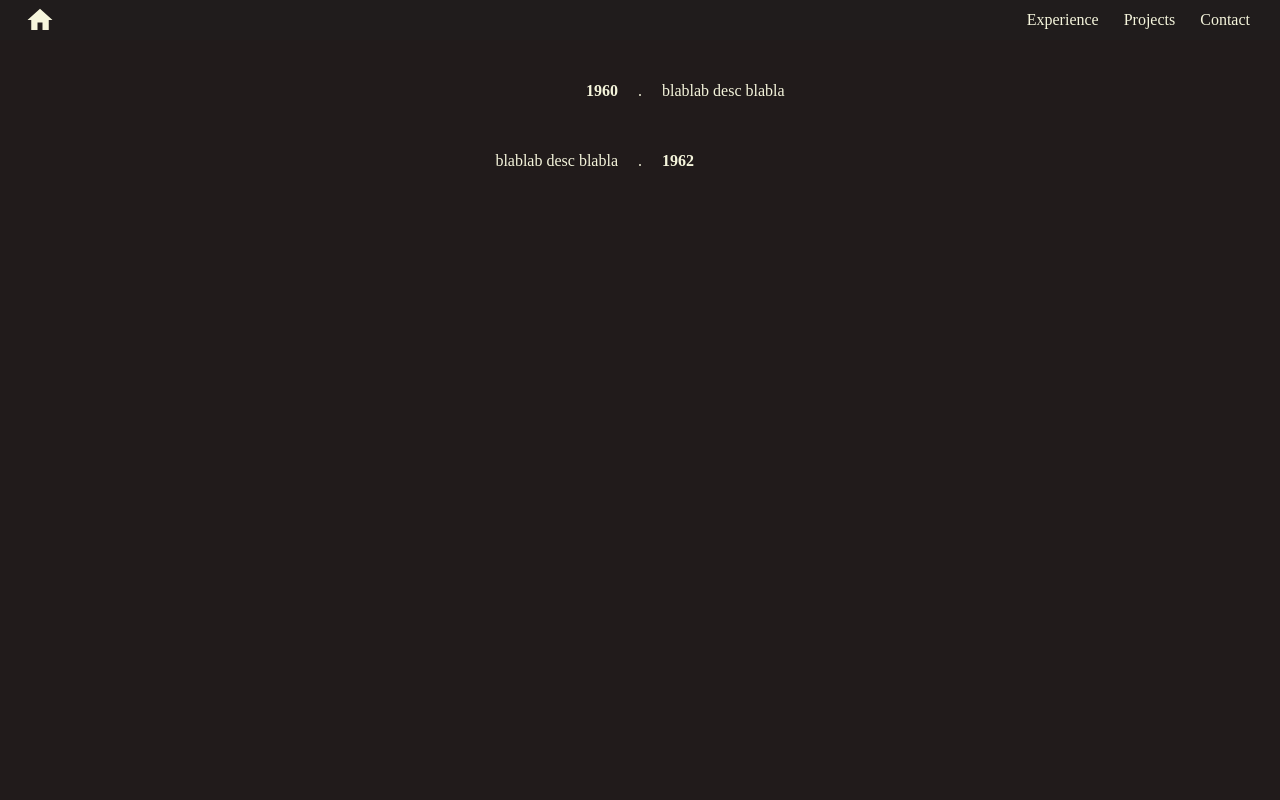
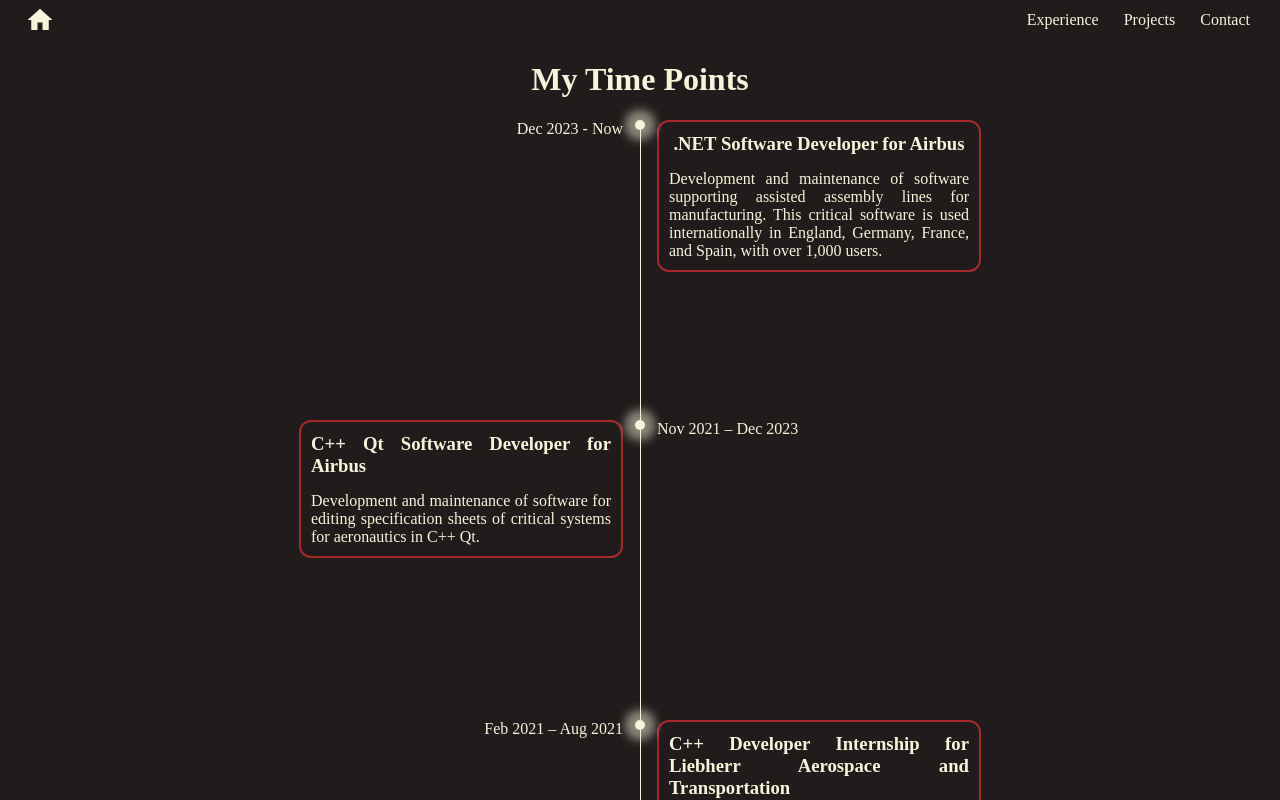
Before and after one commit to sasagiii/ReactDisplayApp, a React (Vite) app: page /ReactDisplayApp/Experience in a window 1280 px wide. Shown: the top 800 px of the page. Built offline with nearby package versions, Linux system fonts and the light colour scheme.

Commit message:
experience page data and last modif

```diff
--- a/src/components/TimePointExp/CardBox.jsx
+++ b/src/components/TimePointExp/CardBox.jsx
@@ -3,7 +3,8 @@
 export default function CardBox({ desc, title }) {
   return (
     <div className={Styles.container}>
-      {desc} {title}
+      <h3>{title}</h3>
+      {desc}
     </div>
   );
 }
--- a/src/components/TimePointExp/CardBox.module.css
+++ b/src/components/TimePointExp/CardBox.module.css
@@ -2,4 +2,21 @@
   display: flex;
   flex-direction: column;
   align-items: center;
+  border-radius: 12px;
+  border: 2px solid brown;
+  padding: 5px 10px 10px 10px;
+  color: beige;
+  text-align: justify;
+  max-width: 300px;
+  transition: transform 0.2s ease-in-out;
 }
+
+.container:hover {
+  transform: scale(1.2);
+  cursor: default;
+}
+
+h3 {
+  margin: 2% 0 15px 0;
+  color: beige;
+}
--- a/src/components/TimePointExp/TimeLine.jsx
+++ b/src/components/TimePointExp/TimeLine.jsx
@@ -1,5 +1,10 @@
 import Styles from "./TimeLine.module.css";
 
 export default function TimeLine() {
-  return <div className={Styles.container}> .</div>;
+  return (
+    <div className={Styles.container}>
+      <div className={Styles.circle}></div>
+      <div className={Styles.line}></div>
+    </div>
+  );
 }
--- a/src/components/TimePointExp/TimeLine.module.css
+++ b/src/components/TimePointExp/TimeLine.module.css
@@ -2,4 +2,25 @@
   display: flex;
   flex-direction: column;
   align-items: center;
+  height: 100%;
+  min-height: 300px;
+  margin: 0 12px 0 12px;
 }
+
+.circle {
+  width: 10px;
+  height: 10px;
+  background-color: beige;
+  border-radius: 50%;
+  z-index: 1;
+  box-shadow: 0 0 10px 10px rgba(245, 245, 220, 0.5);
+}
+
+.line {
+  width: 1px;
+  height: 100%;
+  flex-grow: 1;
+  background-color: beige;
+  margin-top: 0px;
+  margin-bottom: 0;
+}
--- a/src/components/TimePointExp/TimePointExp.jsx
+++ b/src/components/TimePointExp/TimePointExp.jsx
@@ -8,49 +8,71 @@
   RightToLeft = false,
 }) {
   return (
-    <tr>
+    <tr style={{ height: "100%" }}>
       {RightToLeft ? (
         <>
-          <td style={{ border: "none", padding: "10px" }}>
+          <td style={{ border: "none", padding: "0px", verticalAlign: "top" }}>
             <div
               style={{
                 display: "flex",
                 flexDirection: "column",
                 justifyContent: "flex-end",
                 alignItems: "flex-end",
+                color: "beige",
               }}
             >
-              <p style={{ fontWeight: "bold" }}>{year}</p>
+              {year}
             </div>
           </td>
-          <td style={{ border: "none", padding: "10px" }}>
+          <td
+            style={{
+              border: "none",
+              padding: "0px",
+              verticalAlign: "top",
+              height: "100%",
+            }}
+          >
             <TimeLine />
           </td>
 
-          <td style={{ border: "none", padding: "10px" }}>
+          <td style={{ border: "none", padding: "0px", verticalAlign: "top" }}>
             <CardBox title={title} desc={desc} />
           </td>
         </>
       ) : (
         <>
-          <td style={{ border: "none", padding: "10px" }}>
+          <td style={{ border: "none", padding: "0px", verticalAlign: "top" }}>
             <CardBox title={title} desc={desc} />
           </td>
 
-          <td style={{ border: "none", padding: "10px" }}>
+          <td
+            style={{
+              border: "none",
+              padding: "0px",
+              verticalAlign: "top",
+              height: "100%",
+            }}
+          >
             <TimeLine />
           </td>
 
-          <td style={{ border: "none", padding: "10px" }}>
+          <td
+            style={{
+              border: "none",
+              padding: "0px",
+              verticalAlign: "top",
+            }}
+          >
             <div
               style={{
                 display: "flex",
                 flexDirection: "column",
                 justifyContent: "flex-start",
                 alignItems: "flex-start",
+                color: "beige",
               }}
             >
-              <p style={{ fontWeight: "bold" }}>{year}</p>
+              {year}
             </div>
           </td>
         </>
--- a/src/contexts/AppProvider.jsx
+++ b/src/contexts/AppProvider.jsx
@@ -17,8 +17,22 @@
       });
 
       setMyExpLst([
-        { title: "blabla", desc: "blablab desc", year: "1960" },
-        { title: "blabla", desc: "blablab desc", year: "1962" },
+        {
+          title: ".NET Software Developer for Airbus",
+          desc: "Development and maintenance of software supporting assisted assembly lines for manufacturing. This critical software is used internationally in England, Germany, France, and Spain, with over 1,000 users.",
+          year: "Dec 2023 - Now",
+        },
+        {
+          title: "C++ Qt Software Developer for Airbus",
+          desc: "Development and maintenance of software for editing specification sheets of critical systems for aeronautics in C++ Qt.",
+          year: "Nov 2021 – Dec 2023",
+        },
+        {
+          title:
+            "C++ Developer Internship for Liebherr Aerospace and Transportation",
+          desc: "Optimization of a fluid properties calculation DLL, utilized by multiple simulation software. Additionally, a DLL was developed to manipulate diverse fluid data, addressing specific user needs.",
+          year: "Feb 2021 – Aug 2021",
+        },
       ]);
 
       setLoading(false);
--- a/src/pages/ExperiencePage.jsx
+++ b/src/pages/ExperiencePage.jsx
@@ -8,6 +8,7 @@
   return (
     <div>
       <NavBar />
+      <h1 style={{ textAlign: "center" }}>My Time Points</h1>
       <div
         style={{
           display: "flex",
@@ -18,7 +19,7 @@
           justifyContent: "center",
         }}
       >
-        <table style={{ borderCollapse: "collapse" }}>
+        <table style={{ borderCollapse: "collapse", borderSpacing: "0" }}>
           <tbody>
             {loading
               ? "is loading"
```
